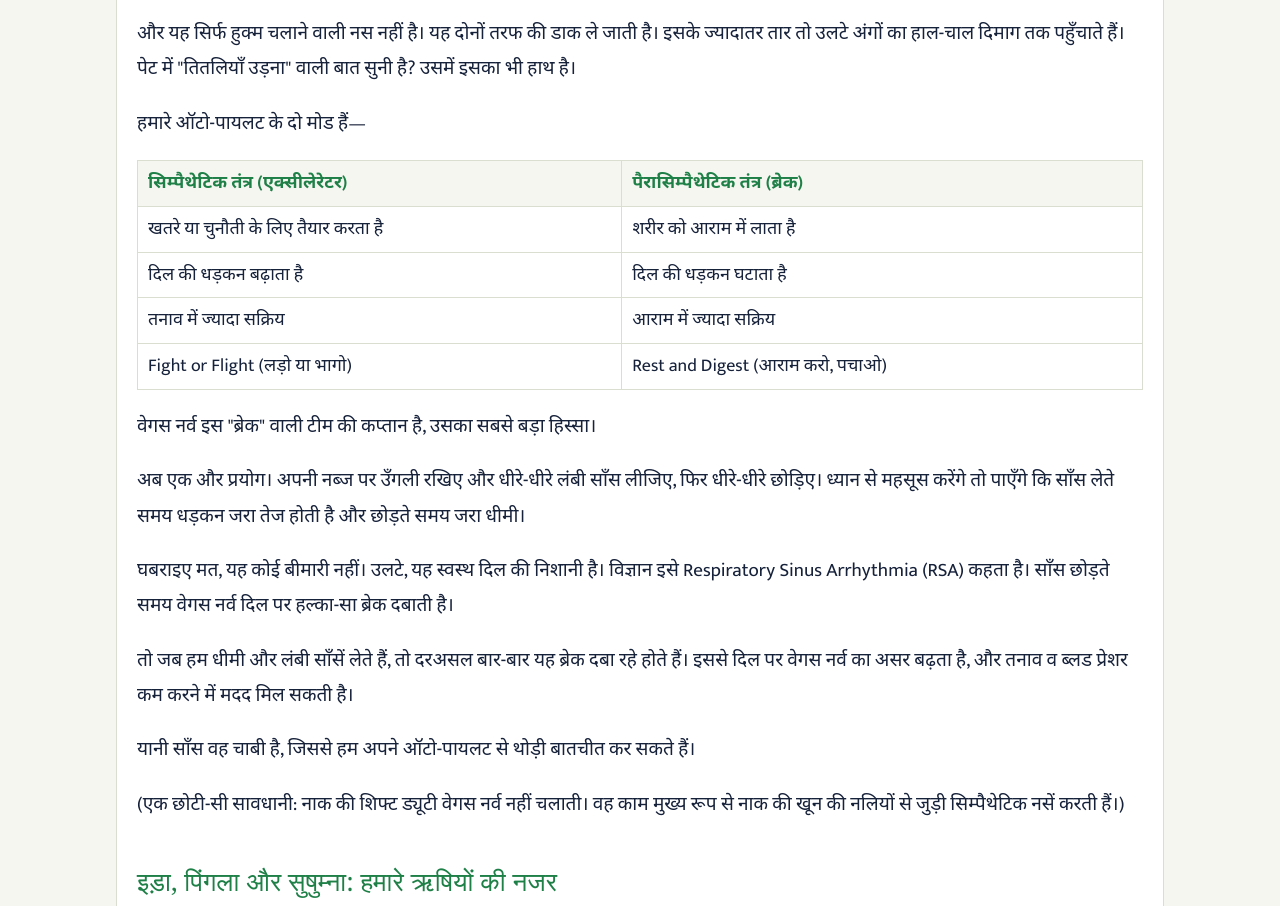
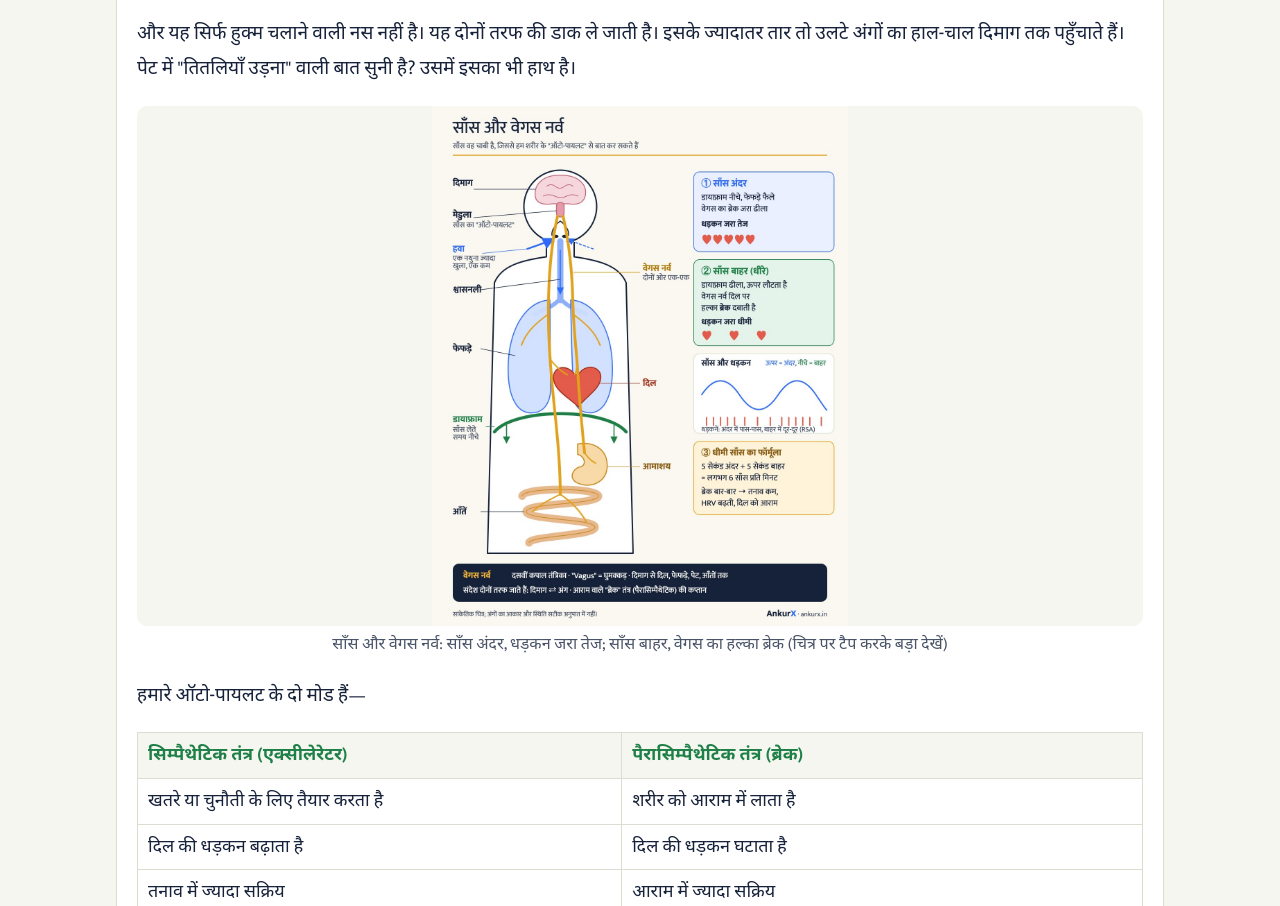
Before and after one commit to sahukk/ankurx-website, a plain HTML site: page lekh/saans-ka-vigyan/index.html in a window 1280 px wide. Shown: the part 2672-3578 px from the top of the page. Drawn offline with nearby package versions, Linux system fonts and the light colour scheme; no server answers; a web font is replaced by a local one.

Commit message:
saans-ka-vigyan: add breath and vagus nerve diagram
Co-Authored-By: Claude Opus 5.5 <noreply@anthropic.com>

```diff
--- a/lekh/saans-ka-vigyan/index.html
+++ b/lekh/saans-ka-vigyan/index.html
@@ -342,6 +342,7 @@ footer{padding-block:24px 32px;color:var(--ink2);font-size:.92rem}
   <h2>वेगस नर्व: शरीर की घुमक्कड़ नस</h2>
   <p>वेगस नर्व (Vagus Nerve) दिमाग से निकलने वाली बारह जोड़ी कपाल तंत्रिकाओं (Cranial Nerves) में से दसवीं जोड़ी है। लैटिन में Vagus का मतलब है "आवारा" या "भटकने वाला"। नाम बिलकुल सही रखा गया है, क्योंकि यह जनाब गले से होते हुए दिल, फेफड़े, पेट और आँतों तक घूम आते हैं।</p>
   <p>और यह सिर्फ हुक्म चलाने वाली नस नहीं है। यह दोनों तरफ की डाक ले जाती है। इसके ज्यादातर तार तो उलटे अंगों का हाल-चाल दिमाग तक पहुँचाते हैं। पेट में "तितलियाँ उड़ना" वाली बात सुनी है? उसमें इसका भी हाथ है।</p>
+  <figure><a href="img/saans_vagus.jpg"><img src="img/saans_vagus.jpg" alt="रेखाचित्र: नाक से फेफड़ों तक हवा का रास्ता, और दिमाग से दिल, फेफड़े, आमाशय और आँतों तक जाती वेगस नर्व; साथ में साँस अंदर लेने पर धड़कन तेज और धीरे छोड़ने पर धीमी होने की व्याख्या" loading="lazy" width="1200" height="1500"></a><figcaption>साँस और वेगस नर्व: साँस अंदर, धड़कन जरा तेज; साँस बाहर, वेगस का हल्का ब्रेक (चित्र पर टैप करके बड़ा देखें)</figcaption></figure>
   <p>हमारे ऑटो-पायलट के दो मोड हैं—</p>
   <div class="tbl"><table><tr><th>सिम्पैथेटिक तंत्र (एक्सीलेरेटर)</th><th>पैरासिम्पैथेटिक तंत्र (ब्रेक)</th></tr><tr><td>खतरे या चुनौती के लिए तैयार करता है</td><td>शरीर को आराम में लाता है</td></tr><tr><td>दिल की धड़कन बढ़ाता है</td><td>दिल की धड़कन घटाता है</td></tr><tr><td>तनाव में ज्यादा सक्रिय</td><td>आराम में ज्यादा सक्रिय</td></tr><tr><td>Fight or Flight (लड़ो या भागो)</td><td>Rest and Digest (आराम करो, पचाओ)</td></tr></table></div>
   <p>वेगस नर्व इस "ब्रेक" वाली टीम की कप्तान है, उसका सबसे बड़ा हिस्सा।</p>
```
Also changed, not shown: lekh/saans-ka-vigyan/article_body.html (+1 -0 lines), lekh/saans-ka-vigyan/img/saans_vagus.jpg (added).
